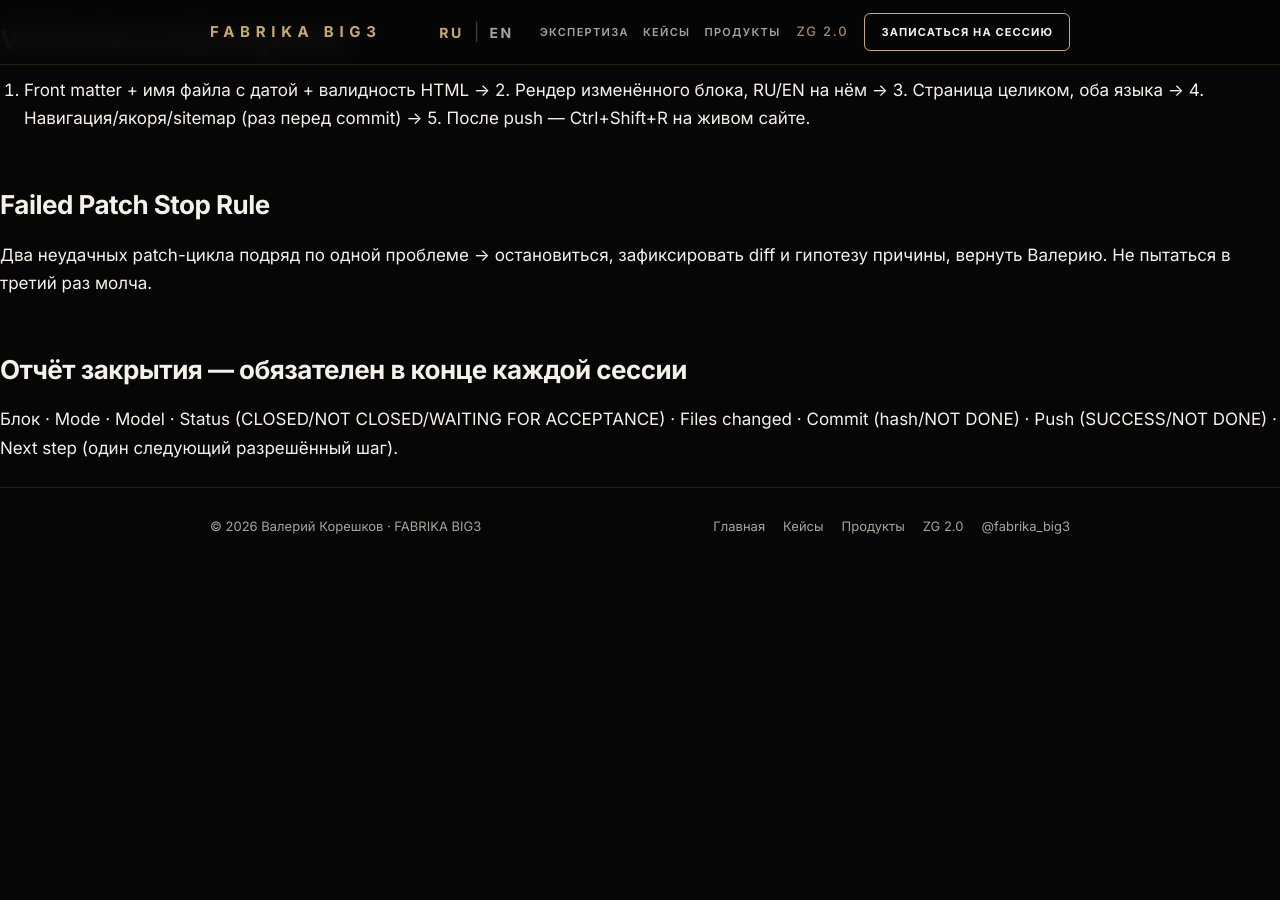
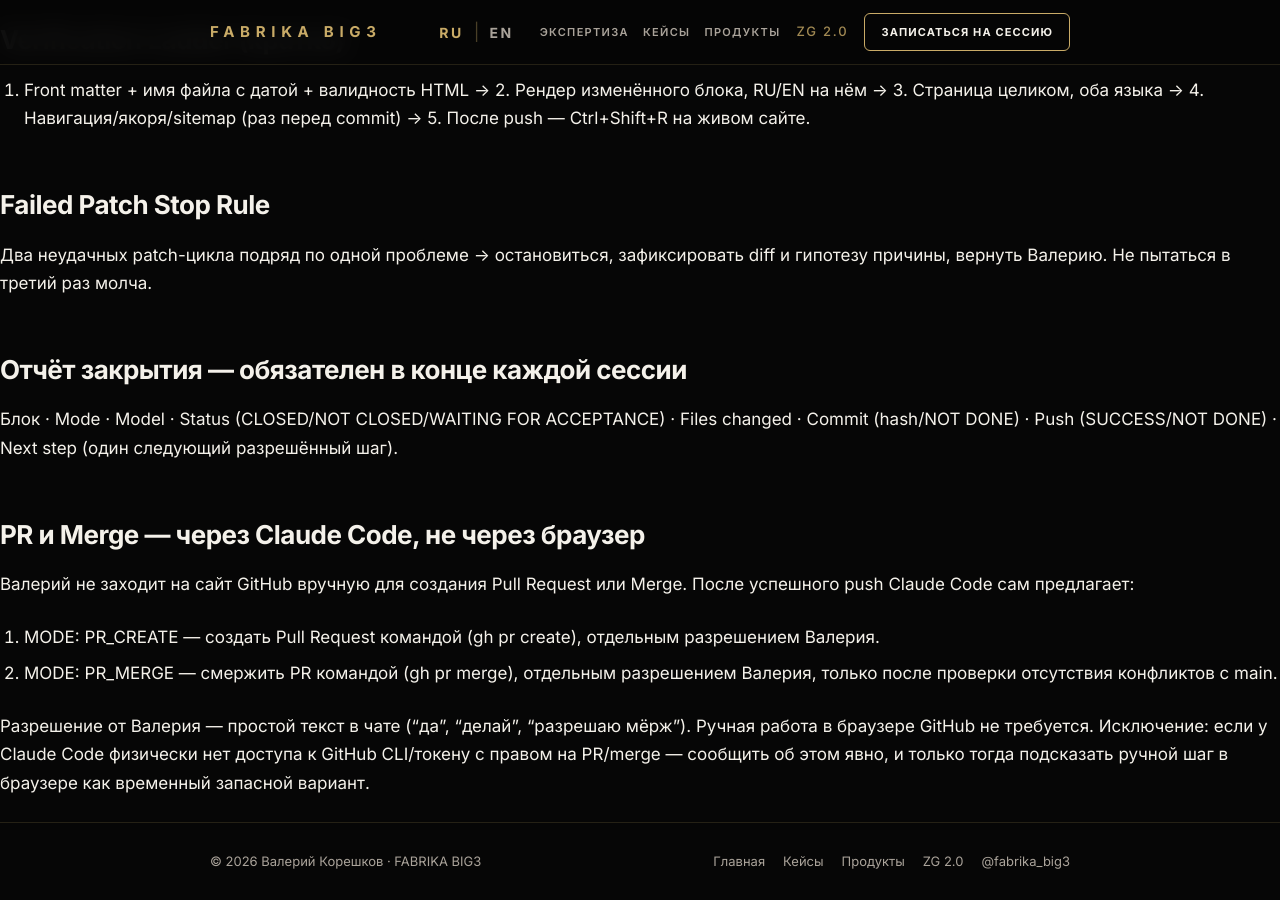
Before and after one commit to Valerii1242/fabrika-big3, a Jekyll site: the page built from CLAUDE.md, in a window 1280 px wide and 900 px high, scrolled down 1692 px. Built offline with Jekyll 4.4.1, drawn with Linux system fonts in a browser that asks for light colours; our own code applies the rules of GitHub Pages for plain Markdown files; before the commit the page ends 2257 px from its top, so only the background shows below that; some of the changed text lies outside the part shown.

Commit message:
Добавить раздел PR/Merge и обновить версию стандарта до v2.1
Добавлен раздел "PR и Merge — через Claude Code, не через браузер":
PR_CREATE и PR_MERGE выполняются командами (gh pr create/merge) по
отдельному разрешению Валерия, без ручной работы в браузере GitHub.
Ссылка на стандарт в шапке файла обновлена с v2.0 на v2.1.

```diff
--- a/CLAUDE.md
+++ b/CLAUDE.md
@@ -65,3 +65,13 @@ diff и гипотезу причины, вернуть Валерию. Не п
 Блок · Mode · Model · Status (CLOSED/NOT CLOSED/WAITING FOR ACCEPTANCE) ·
 Files changed · Commit (hash/NOT DONE) · Push (SUCCESS/NOT DONE) · Next step
 (один следующий разрешённый шаг).
+
+## PR и Merge — через Claude Code, не через браузер
+
+Валерий не заходит на сайт GitHub вручную для создания Pull Request или Merge.
+После успешного push Claude Code сам предлагает:
+1. MODE: PR_CREATE — создать Pull Request командой (gh pr create), отдельным разрешением Валерия.
+2. MODE: PR_MERGE — смержить PR командой (gh pr merge), отдельным разрешением Валерия, только после проверки отсутствия конфликтов с main.
+
+Разрешение от Валерия — простой текст в чате ("да", "делай", "разрешаю мёрж"). Ручная работа в браузере GitHub не требуется.
+Исключение: если у Claude Code физически нет доступа к GitHub CLI/токену с правом на PR/merge — сообщить об этом явно, и только тогда подсказать ручной шаг в браузере как временный запасной вариант.
```
Also changed, not shown: other parts of CLAUDE.md (+1 -1 lines).
